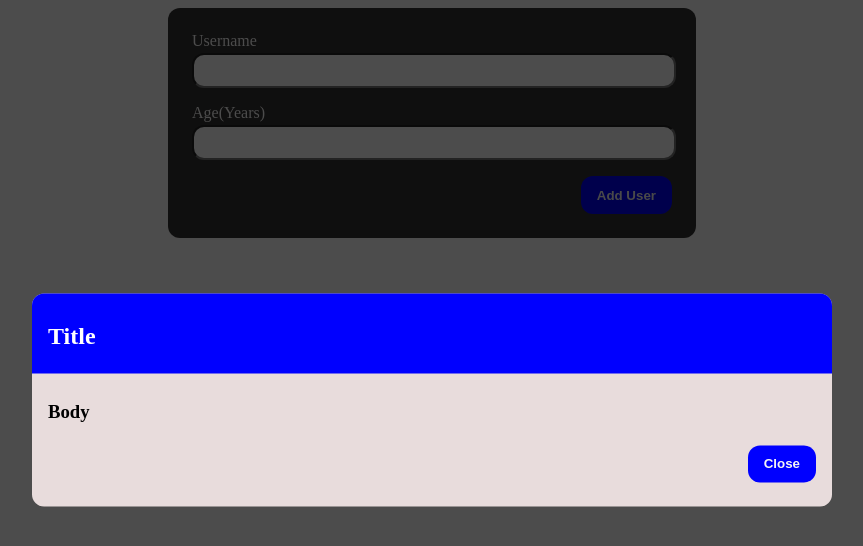
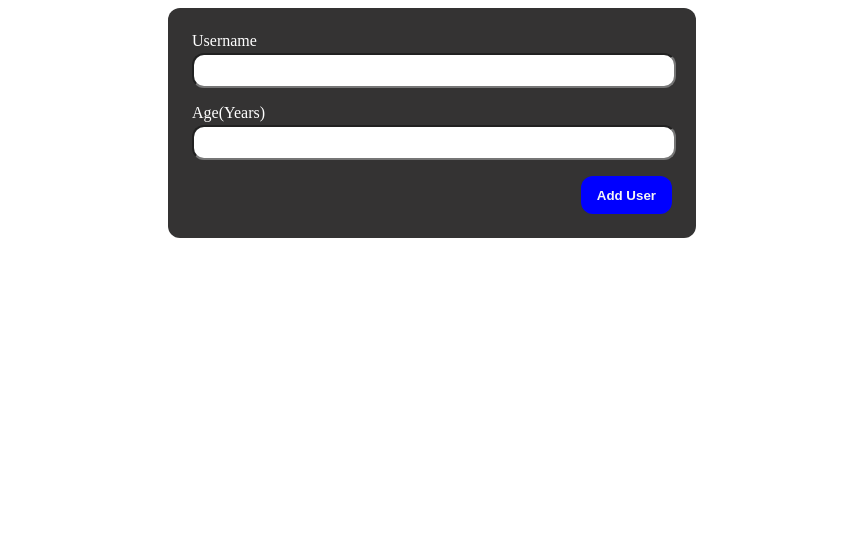
Before and after one commit to earuiz1/practice-demo-react, a React (Create React App) app: page / in a window 1280 px wide. Shown: the top 546 px of the page, without its empty margins (208-1071 px from the left). Built offline with nearby package versions, Linux system fonts and the light colour scheme.

Commit message:
Modal is now working with error handlings and now it just needs to show dynamic messages

```diff
--- a/src/components/Modal/Modal.js
+++ b/src/components/Modal/Modal.js
@@ -1,19 +1,19 @@
 import React from "react";
 import "./Modal.css";
 
-function Modal() {
+function Modal(props) {
   return (
     <div>
       <div className="overlay"></div>
       <div className="modal-card">
         <div className="modal-header">
-          <h2>Title</h2>
+          <h2>Header</h2>
         </div>
         <div className="modal-body">
           <h3>Body</h3>
         </div>
         <div className="modal-footer">
-          <button type="button">
+          <button type="button" onClick = {props.closeModal}>
             Close
           </button>
         </div>
--- a/src/components/NewUser/NewUserForm.js
+++ b/src/components/NewUser/NewUserForm.js
@@ -9,6 +9,7 @@ function NewUserForm(props) {
   const [username, setUsername] = useState("");
   const [age, setAge] = useState("");
 
+  const [showModal, setShowModal] = useState(false);
 
   const usernameHandler = (event) => {
     //console.log(event.target.value);
@@ -20,6 +21,10 @@ function NewUserForm(props) {
     setAge(event.target.value);
   };
 
+  const closeModalHandler = () => {
+    setShowModal(false);
+  }
+
 
   const submitHandler = (event) => {
 
@@ -30,11 +35,13 @@ function NewUserForm(props) {
 
     // Check if any of the inputs are empty upon submission
     if(username.trim().length === 0 || age.trim().length === 0) {
+      setShowModal(true);
       return;
     }
 
     /* Checking if the age is less than or equal to zero. */
     if(+age <= 0) {
+      setShowModal(true);
       return;
     }
 
@@ -54,7 +61,7 @@ function NewUserForm(props) {
 
   return (
     <div>
-      <Modal/>
+      {showModal === true && <Modal closeModal = {closeModalHandler}/>}
       <form onSubmit={submitHandler}>
         <div className="form-controls">
           <div className="form-control">
```
